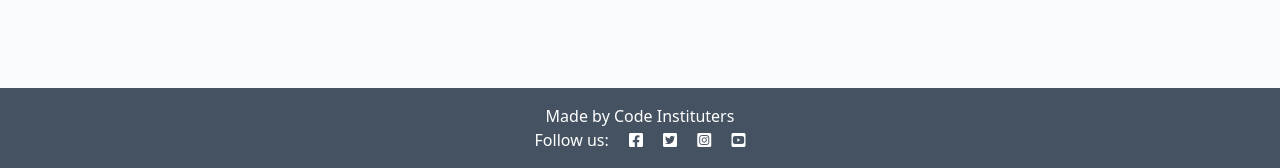
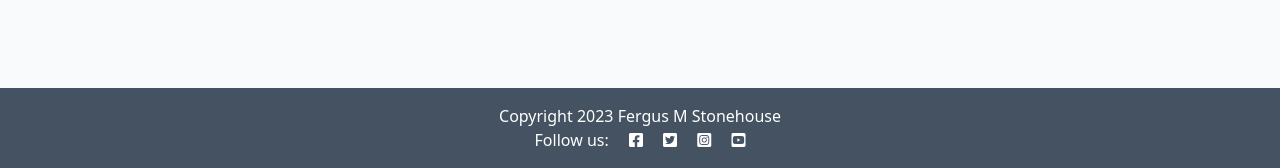
Before and after one commit to Fergus-Stonehouse/dajngo-blog, a Django app: page / in a window 1280 px wide. Shown: the part 632-800 px from the top of the page. Run offline with Django 4.2, Linux system fonts and the light colour scheme; data that the repository does not hold is empty.

Commit message:
Add blobk content and copyright

```diff
--- a/blog/templates/blog/index.html
+++ b/blog/templates/blog/index.html
@@ -50,3 +50,5 @@
 
 <!-- index.html content ends here -->
 {% endblock %}
+
+{% block copyright %}Copyright 2023 Fergus M Stonehouse{% endblock copyright %}
--- a/templates/base.html
+++ b/templates/base.html
@@ -54,14 +54,18 @@
     <main class="flex-shrink-0 main-bg">
 
         {% block content %}
-        <!-- Content Goes here -->
+            <p>Hi!  Welcome to the page and enjoy your stay.</p>
         {% endblock content %}
 
     </main>
 
     <!-- Footer -->
     <footer class="footer mt-auto py-3 dark-bg">
-        <p class="m-0 text-center text-white">Made by Code Instituters</p>
+        <p class="m-0 text-center text-white">
+            {% block copyright %}
+                Made by Code Instituters by your command
+            {% endblock copyright %}
+        </p>
         <p class="m-0 text-center text-white">Follow us: <i class="fab fa-facebook-square ms-3"></i>
             <i class="fab fa-twitter-square ms-3"></i>
             <i class="fab fa-instagram-square ms-3"></i>
```
